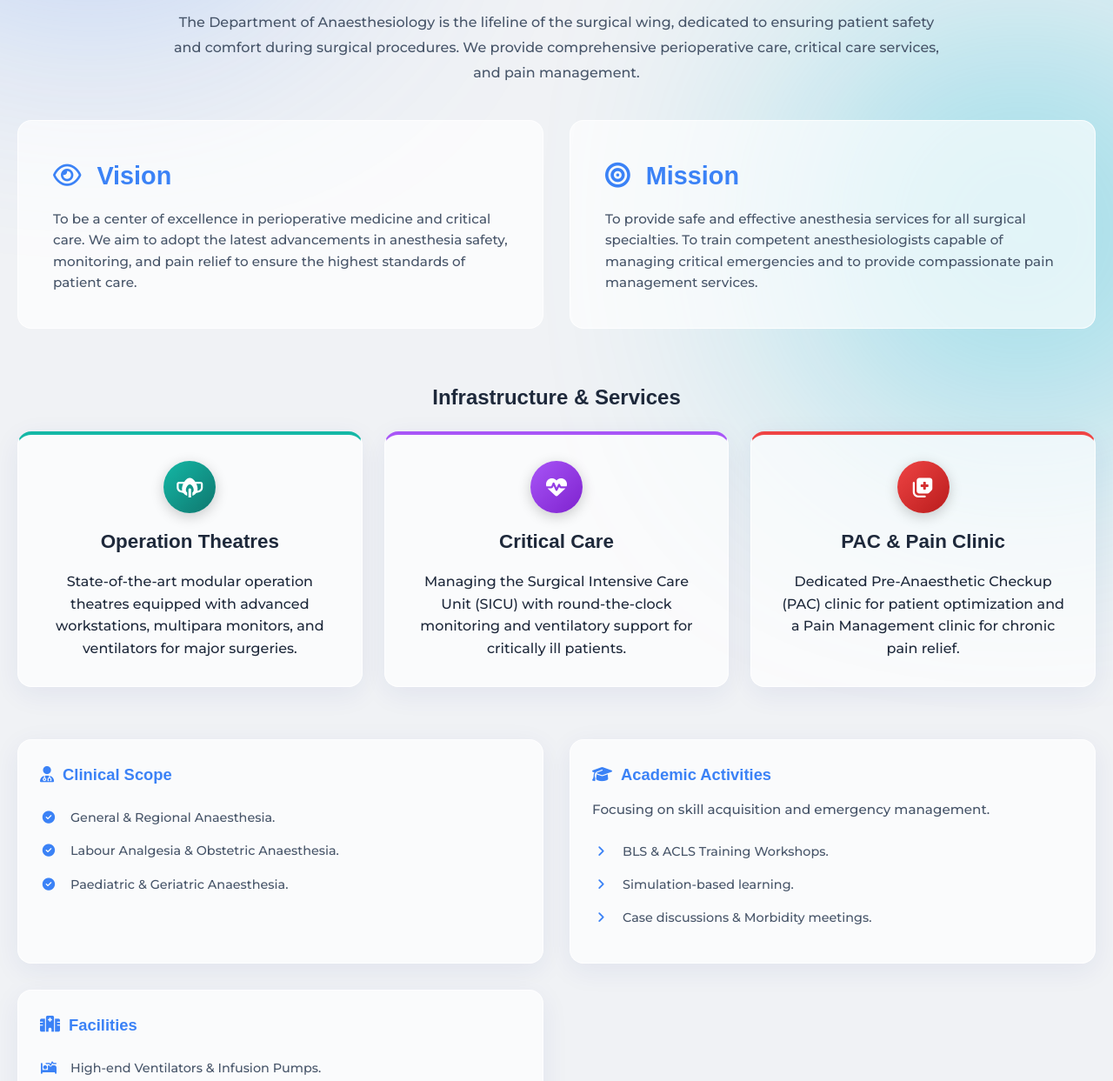
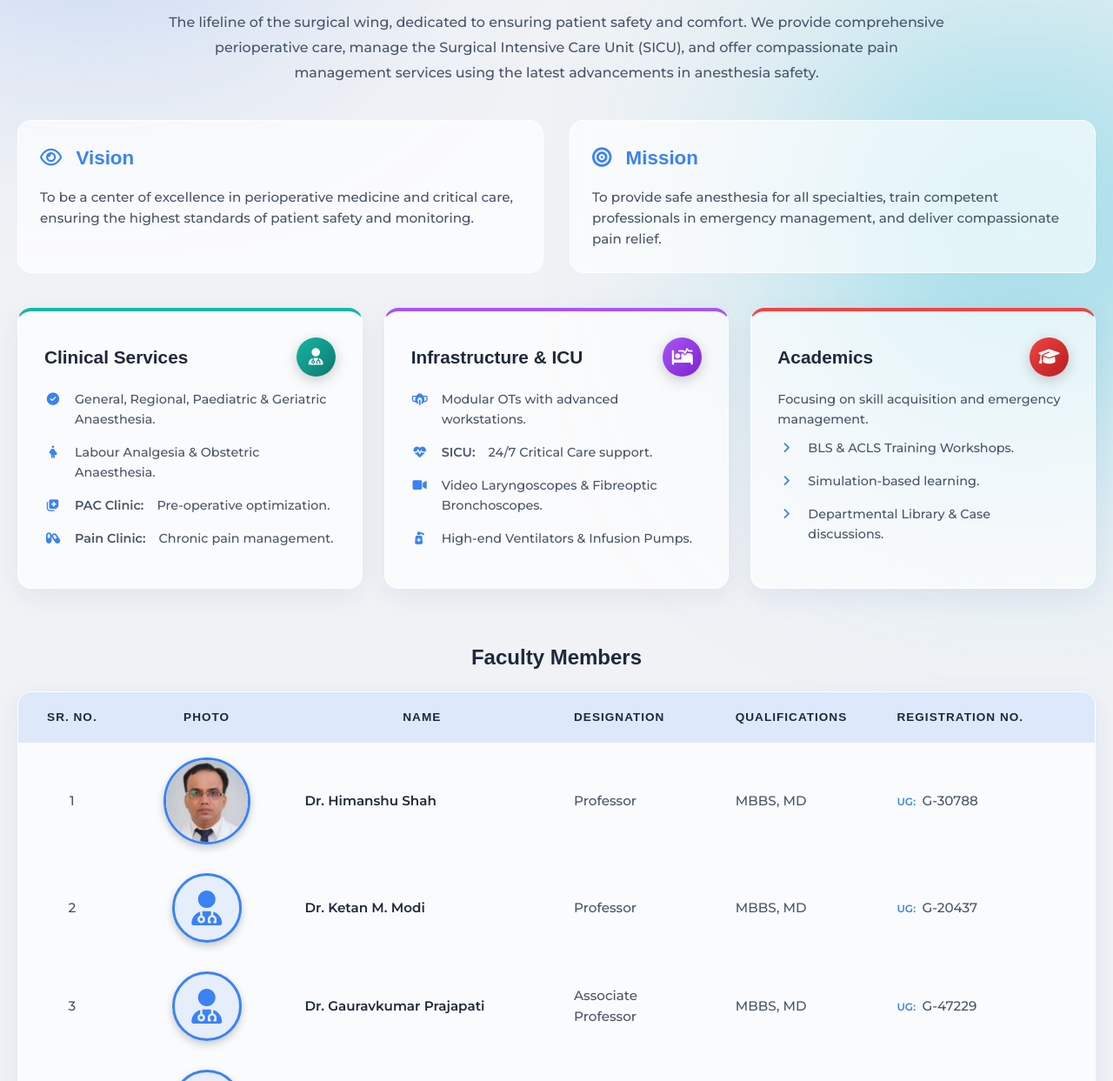
Before and after one commit to BMCRI/bmcri.github.io, a plain HTML site: page departments/anaesthesiology/anaesthesiology.html in a window 1280 px wide. Shown: the part 360-1603 px from the top of the page at 87% size. Drawn offline with Linux system fonts and the light colour scheme; files whose address does not match are found by name; a web font is replaced by a local one.

Commit message:
Update anaesthesiology.html

```diff
--- a/departments/anaesthesiology/anaesthesiology.html
+++ b/departments/anaesthesiology/anaesthesiology.html
@@ -34,101 +34,88 @@
     <div id="global-header"></div>
     <div class="site-wrapper">
         <main class="container-wide main-content fade-in">
+
             <h2 class="section-title reveal"><i class="fa-solid fa-syringe"></i> Department of Anaesthesiology </h2>
 
             <p class="text-center reveal"
                 style="margin-bottom: 40px; color: var(--text-secondary); max-width: 900px; margin-left: auto; margin-right: auto; line-height: 1.8;">
-                The Department of Anaesthesiology is the lifeline of the surgical wing, dedicated to ensuring patient
-                safety and comfort during surgical procedures. We provide comprehensive perioperative care, critical
-                care services, and pain management.
+                The lifeline of the surgical wing, dedicated to ensuring patient safety and comfort. We provide
+                comprehensive perioperative care, manage the Surgical Intensive Care Unit (SICU), and offer
+                compassionate
+                pain management services using the latest advancements in anesthesia safety.
             </p>
 
-            <div class="vision-mission-grid reveal">
-                <div class="vm-card">
-                    <h3><i class="fa-regular fa-eye" style="margin-right:10px;"></i> Vision</h3>
-                    <p>To be a center of excellence in perioperative medicine and critical care. We aim to adopt the
-                        latest advancements in anesthesia safety, monitoring, and pain relief to ensure the highest
-                        standards of patient care.</p>
+            <div class="vision-mission-grid reveal" style="margin-bottom: 40px;">
+                <div class="vm-card" style="padding: 25px;">
+                    <h3 style="font-size: 1.4rem;"><i class="fa-regular fa-eye" style="margin-right:10px;"></i> Vision
+                    </h3>
+                    <p>To be a center of excellence in perioperative medicine and critical care, ensuring the highest
+                        standards of patient safety and monitoring.</p>
                 </div>
-                <div class="vm-card">
-                    <h3><i class="fa-solid fa-bullseye" style="margin-right:10px;"></i> Mission</h3>
-                    <p>To provide safe and effective anesthesia services for all surgical specialties. To train
-                        competent anesthesiologists capable of managing critical emergencies and to provide
-                        compassionate pain management services.</p>
+                <div class="vm-card" style="padding: 25px;">
+                    <h3 style="font-size: 1.4rem;"><i class="fa-solid fa-bullseye" style="margin-right:10px;"></i>
+                        Mission</h3>
+                    <p>To provide safe anesthesia for all specialties, train competent professionals in emergency
+                        management, and deliver compassionate pain relief.</p>
                 </div>
             </div>
 
-            <section class="reveal" style="margin-top: 60px;">
-                <h3 class="section-title" style="font-size: 1.5rem; margin-bottom: 20px;">Infrastructure & Services</h3>
+            <section class="reveal">
                 <div class="hero-grid">
 
-                    <article class="card card-tint-teal">
-                        <div class="icon-circle-bg teal"><i class="fa-solid fa-mask-ventilator"></i></div>
-                        <h3>Operation Theatres</h3>
-                        <p>State-of-the-art modular operation theatres equipped with advanced workstations, multipara
-                            monitors, and ventilators for major surgeries.</p>
+                    <article class="card card-tint-teal" style="align-items: flex-start; text-align: left;">
+                        <div class="flex-between" style="width: 100%; margin-bottom: 15px;">
+                            <h3 style="margin:0; font-size: 1.3rem;">Clinical Services</h3>
+                            <div class="icon-circle-bg teal" style="width: 45px; height: 45px; font-size: 1.2rem;"><i
+                                    class="fa-solid fa-user-doctor"></i></div>
+                        </div>
+                        <ul class="info-list" style="margin-top: 0; width: 100%;">
+                            <li><i class="fa-solid fa-check-circle"></i> General, Regional, Paediatric & Geriatric
+                                Anaesthesia.</li>
+                            <li><i class="fa-solid fa-person-pregnant"></i> Labour Analgesia & Obstetric Anaesthesia.
+                            </li>
+                            <li><i class="fa-solid fa-notes-medical"></i> <strong>PAC Clinic:</strong> Pre-operative
+                                optimization.</li>
+                            <li><i class="fa-solid fa-capsules"></i> <strong>Pain Clinic:</strong> Chronic pain
+                                management.</li>
+                        </ul>
                     </article>
 
-                    <article class="card card-tint-purple">
-                        <div class="icon-circle-bg purple"><i class="fa-solid fa-heart-pulse"></i></div>
-                        <h3>Critical Care</h3>
-                        <p>Managing the Surgical Intensive Care Unit (SICU) with round-the-clock monitoring and
-                            ventilatory support for critically ill patients.</p>
+                    <article class="card card-tint-purple" style="align-items: flex-start; text-align: left;">
+                        <div class="flex-between" style="width: 100%; margin-bottom: 15px;">
+                            <h3 style="margin:0; font-size: 1.3rem;">Infrastructure & ICU</h3>
+                            <div class="icon-circle-bg purple" style="width: 45px; height: 45px; font-size: 1.2rem;"><i
+                                    class="fa-solid fa-bed-pulse"></i></div>
+                        </div>
+                        <ul class="info-list" style="margin-top: 0; width: 100%;">
+                            <li><i class="fa-solid fa-mask-ventilator"></i> Modular OTs with advanced workstations.</li>
+                            <li><i class="fa-solid fa-heart-pulse"></i> <strong>SICU:</strong> 24/7 Critical Care
+                                support.</li>
+                            <li><i class="fa-solid fa-video"></i> Video Laryngoscopes & Fibreoptic Bronchoscopes.</li>
+                            <li><i class="fa-solid fa-pump-medical"></i> High-end Ventilators & Infusion Pumps.</li>
+                        </ul>
                     </article>
 
-                    <article class="card card-tint-red">
-                        <div class="icon-circle-bg red"><i class="fa-solid fa-notes-medical"></i></div>
-                        <h3>PAC & Pain Clinic</h3>
-                        <p>Dedicated Pre-Anaesthetic Checkup (PAC) clinic for patient optimization and a Pain Management
-                            clinic for chronic pain relief.</p>
+                    <article class="card card-tint-red" style="align-items: flex-start; text-align: left;">
+                        <div class="flex-between" style="width: 100%; margin-bottom: 15px;">
+                            <h3 style="margin:0; font-size: 1.3rem;">Academics</h3>
+                            <div class="icon-circle-bg red" style="width: 45px; height: 45px; font-size: 1.2rem;"><i
+                                    class="fa-solid fa-graduation-cap"></i></div>
+                        </div>
+                        <p style="font-size: 0.9rem; color: var(--text-secondary); margin-bottom: 10px;">
+                            Focusing on skill acquisition and emergency management.
+                        </p>
+                        <ul class="info-list" style="margin-top: 0; width: 100%;">
+                            <li><i class="fa-solid fa-angle-right"></i> BLS & ACLS Training Workshops.</li>
+                            <li><i class="fa-solid fa-angle-right"></i> Simulation-based learning.</li>
+                            <li><i class="fa-solid fa-angle-right"></i> Departmental Library & Case discussions.</li>
+                        </ul>
                     </article>
 
                 </div>
             </section>
 
             <section class="reveal section-spacing">
-                <div class="dept-teaching-grid">
-
-                    <div class="dept-group-card">
-                        <h3 class="dept-header">
-                            <i class="fa-solid fa-user-doctor"></i> Clinical Scope
-                        </h3>
-                        <ul class="info-list">
-                            <li><i class="fa-solid fa-check-circle"></i> General & Regional Anaesthesia.</li>
-                            <li><i class="fa-solid fa-check-circle"></i> Labour Analgesia & Obstetric Anaesthesia.</li>
-                            <li><i class="fa-solid fa-check-circle"></i> Paediatric & Geriatric Anaesthesia.</li>
-                        </ul>
-                    </div>
-
-                    <div class="dept-group-card">
-                        <h3 class="dept-header">
-                            <i class="fa-solid fa-graduation-cap"></i> Academic Activities
-                        </h3>
-                        <p>
-                            Focusing on skill acquisition and emergency management.
-                        </p>
-                        <ul class="info-list">
-                            <li><i class="fa-solid fa-angle-right"></i> BLS & ACLS Training Workshops.</li>
-                            <li><i class="fa-solid fa-angle-right"></i> Simulation-based learning.</li>
-                            <li><i class="fa-solid fa-angle-right"></i> Case discussions & Morbidity meetings.</li>
-                        </ul>
-                    </div>
-
-                    <div class="dept-group-card">
-                        <h3 class="dept-header">
-                            <i class="fa-solid fa-hospital"></i> Facilities
-                        </h3>
-                        <ul class="info-list">
-                            <li><i class="fa-solid fa-bed-pulse"></i> High-end Ventilators & Infusion Pumps.</li>
-                            <li><i class="fa-solid fa-video"></i> Video Laryngoscopes & Fibreoptic Bronchoscopes.</li>
-                            <li><i class="fa-solid fa-book"></i> Departmental Library.</li>
-                        </ul>
-                    </div>
-
-                </div>
-            </section>
-
-            <section style="margin-top: 60px;">
                 <h3 class="section-title" style="font-size: 1.5rem; margin-bottom: 20px;">Faculty Members</h3>
                 <div class="table-container">
                     <table class="glass-table">
```
